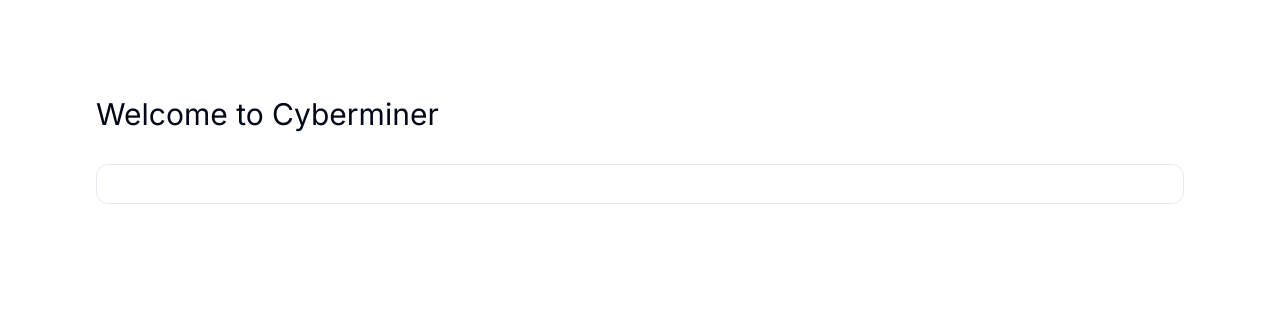
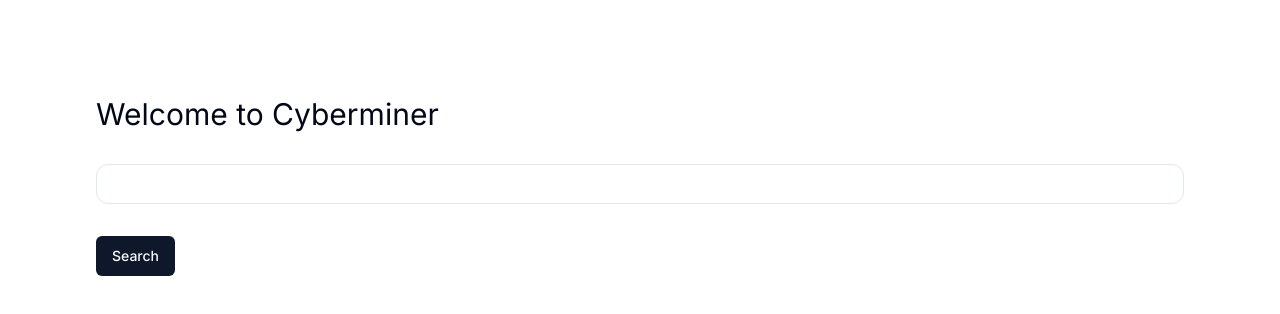
Before and after one commit to DedsecKnight/cs6359-project, a Next.js app: page / in a window 1280 px wide. Shown: the top 314 px of the page. Built offline with nearby package versions, Linux system fonts and the light colour scheme.

Commit message:
feat: added search functionality

```diff
--- a/package.json
+++ b/package.json
@@ -10,6 +10,7 @@
   },
   "dependencies": {
     "@neondatabase/serverless": "^0.9.3",
+    "@radix-ui/react-slot": "^1.0.2",
     "class-variance-authority": "^0.7.0",
     "clsx": "^2.1.1",
     "dotenv": "^16.4.5",
--- /dev/null
+++ b/src/components/ui/button.tsx
@@ -0,0 +1,56 @@
+import * as React from "react"
+import { Slot } from "@radix-ui/react-slot"
+import { cva, type VariantProps } from "class-variance-authority"
+
+import { cn } from "@/lib/utils"
+
+const buttonVariants = cva(
+  "inline-flex items-center justify-center whitespace-nowrap rounded-md text-sm font-medium ring-offset-background transition-colors focus-visible:outline-none focus-visible:ring-2 focus-visible:ring-ring focus-visible:ring-offset-2 disabled:pointer-events-none disabled:opacity-50",
+  {
+    variants: {
+      variant: {
+        default: "bg-primary text-primary-foreground hover:bg-primary/90",
+        destructive:
+          "bg-destructive text-destructive-foreground hover:bg-destructive/90",
+        outline:
+          "border border-input bg-background hover:bg-accent hover:text-accent-foreground",
+        secondary:
+          "bg-secondary text-secondary-foreground hover:bg-secondary/80",
+        ghost: "hover:bg-accent hover:text-accent-foreground",
+        link: "text-primary underline-offset-4 hover:underline",
+      },
+      size: {
+        default: "h-10 px-4 py-2",
+        sm: "h-9 rounded-md px-3",
+        lg: "h-11 rounded-md px-8",
+        icon: "h-10 w-10",
+      },
+    },
+    defaultVariants: {
+      variant: "default",
+      size: "default",
+    },
+  }
+)
+
+export interface ButtonProps
+  extends React.ButtonHTMLAttributes<HTMLButtonElement>,
+    VariantProps<typeof buttonVariants> {
+  asChild?: boolean
+}
+
+const Button = React.forwardRef<HTMLButtonElement, ButtonProps>(
+  ({ className, variant, size, asChild = false, ...props }, ref) => {
+    const Comp = asChild ? Slot : "button"
+    return (
+      <Comp
+        className={cn(buttonVariants({ variant, size, className }))}
+        ref={ref}
+        {...props}
+      />
+    )
+  }
+)
+Button.displayName = "Button"
+
+export { Button, buttonVariants }
--- /dev/null
+++ b/src/pages/api/search.ts
@@ -0,0 +1,32 @@
+import { db } from "@/db/db";
+import { webTable } from "@/db/schema";
+import { NextApiRequest, NextApiResponse } from "next";
+
+async function handleGetRequest(req: NextApiRequest, res: NextApiResponse) {
+  const searchTerms = (req.query.query as string).split(" ");
+  if (searchTerms.length === 0) {
+    return res.json({
+      searchResult: []
+    })
+  };
+  const webpages = await db.select().from(webTable);
+  const filteredWebpages = webpages.filter((webpage) => webpage.description.split(" ").some((keyword) => searchTerms.indexOf(keyword) !== -1));
+  return res.json({
+    searchResult: filteredWebpages.map(({ id, ...rest }) => rest)
+  });
+}
+
+
+export default function handler(req: NextApiRequest, res: NextApiResponse) {
+  const { method } = req;
+  switch (method) {
+    case 'GET': {
+      return handleGetRequest(req, res);
+    }
+    default: {
+      return res.status(404).json({
+        msg: "Route not found"
+      })
+    }
+  }
+}
--- a/src/pages/index.tsx
+++ b/src/pages/index.tsx
@@ -1,10 +1,22 @@
 import { Input } from '@/components/ui/input'
+import { useState } from 'react';
+import { Button } from '@/components/ui/button'
+import { useRouter } from 'next/router';
 
 export default function Home() {
+  const [searchTerm, setSearchTerm] = useState<string>("");
+  const router = useRouter();
   return (
-    <div className="mx-auto w-full flex flex-col justify-between">
-      <h1 className="text-3xl">Welcome to Cyberminer</h1>
-      <Input className='w-full my-8 rounded-xl' />
+    <div className="mx-auto w-full">
+      <div className="w-full flex flex-col justify-between">
+        <h1 className="text-3xl">Welcome to Cyberminer</h1>
+        <Input className='w-full my-8 rounded-xl' value={searchTerm} onChange={(e) => setSearchTerm(e.target.value)} />
+      </div>
+      <Button onClick={() => {
+        const params = new URLSearchParams();
+        params.set("value", searchTerm);
+        router.push(`/search?${params.toString()}`);
+      }}>Search</Button>
     </div>
   );
 }
--- /dev/null
+++ b/src/pages/search/index.tsx
@@ -0,0 +1,50 @@
+import { Button } from "@/components/ui/button";
+import { GetServerSideProps } from "next";
+import Link from "next/link";
+import { useRouter } from "next/router";
+
+interface SearchPageProps {
+  searchTerm: string;
+  searchResult: Array<{
+    url: string;
+    description: string;
+  }>
+}
+
+export default function SearchPage({ searchTerm, searchResult }: SearchPageProps) {
+  const router = useRouter();
+  return <div className="mx-auto w-full">
+    <h1 className="text-xl">Search result for <span className="font-bold">{searchTerm}</span></h1>
+    <div className="flex flex-col items-center my-8">
+      {searchResult.length === 0 ? (
+        <div className="w-full">
+          <h1 className="text-xl">No result found</h1>
+        </div>
+      ) : searchResult.map((result, idx) => (
+        <div key={idx} className="border rounded-lg w-full p-4 my-3">
+          <h1 className="text-lg">
+            <span className="font-bold">URL: </span>
+            <Link href={result.url} passHref><Button variant="link" className="text-lg">{result.url}</Button></Link>
+          </h1>
+          <h1 className="text-lg"><span className="font-bold">Description: </span>{result.description}</h1>
+        </div>
+      ))}
+    </div>
+    <Button variant="outline" onClick={() => router.push("/")}>Go back to search</Button>
+  </div>
+}
+
+export const getServerSideProps: GetServerSideProps = async (ctx) => {
+  const urlParams = new URLSearchParams();
+  urlParams.set("query", ctx.query.value! as string);
+  const res = await fetch(`http://localhost:3000/api/search?${urlParams.toString()}`, {
+    method: "GET",
+  })
+  const data = await res.json();
+  return {
+    props: {
+      searchTerm: ctx.query.value!,
+      searchResult: data.searchResult
+    }
+  }
+}
```
Also changed, not shown: 1 other file (tests, documents, lock files or other folders).
